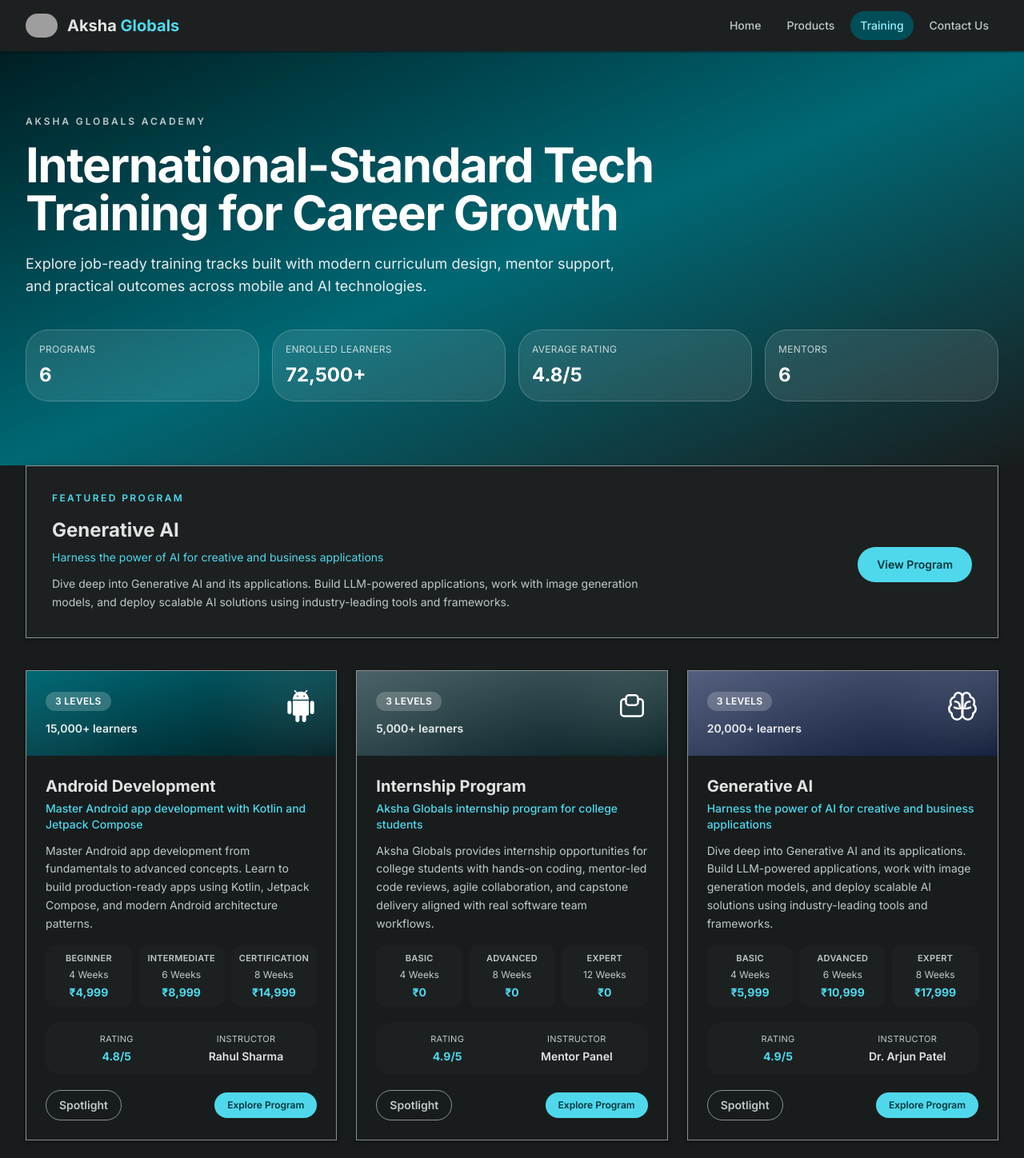
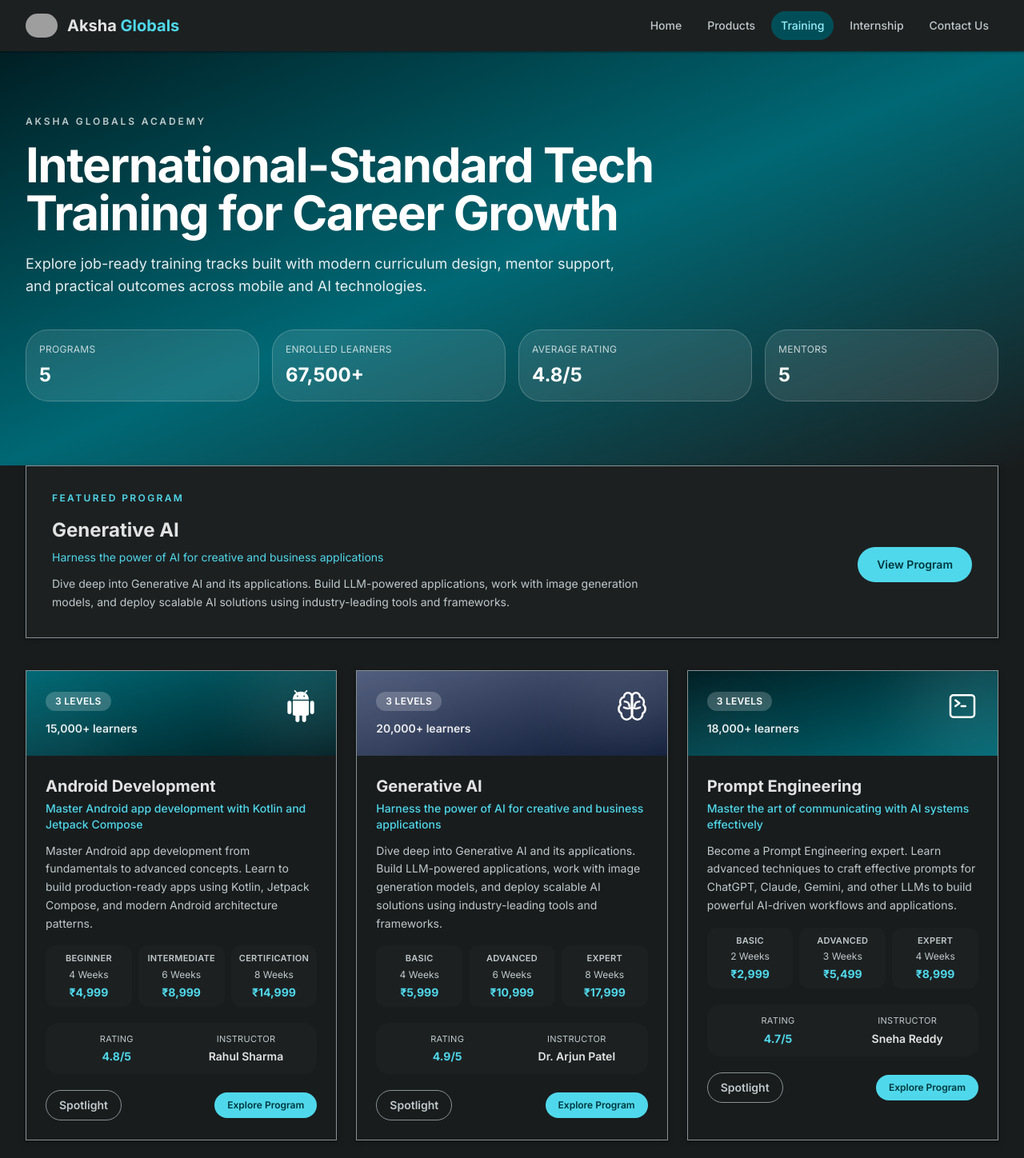
Before and after one commit to koteswaradk/AkshaGlobals-website, a React (Vite) app: page /#/training in a window 1280 px wide. Shown: the top 1448 px of the page at 80% size. Built offline with nearby package versions, Linux system fonts and the light colour scheme; grey boxes are pictures that could not be loaded.

Commit message:
Separate Internship from Training nav and listing
Co-authored-by: koteswaradk <17243959+koteswaradk@users.noreply.github.com>

```diff
--- a/src/components/Navbar.tsx
+++ b/src/components/Navbar.tsx
@@ -35,6 +35,7 @@ export default function Navbar() {
     { to: '/', label: 'Home' },
     { to: '/products', label: 'Products' },
     { to: '/training', label: 'Training' },
+    { to: '/training/internship', label: 'Internship' },
     // { to: '/studio', label: 'Studio' }, // Hidden for now — can be re-enabled in the future
     { to: '/contact', label: 'Contact Us' },
   ]
--- a/src/pages/Training.tsx
+++ b/src/pages/Training.tsx
@@ -50,12 +50,15 @@ function parseStudents(value: string) {
 }
 
 export default function Training() {
-  const [selectedCourse, setSelectedCourse] = useState<string | null>(getDefaultSelectedCourseId(courses))
+  const trainingCourses = courses.filter(course => course.id !== 'internship')
+  const [selectedCourse, setSelectedCourse] = useState<string | null>(getDefaultSelectedCourseId(trainingCourses))
 
-  const selectedCourseData = courses.find(course => course.id === selectedCourse) ?? courses[0] ?? null
-  const featuredCourse = courses.find(course => course.featured) ?? courses[0] ?? null
-  const averageRating = courses.reduce((sum, course) => sum + course.rating, 0) / courses.length
-  const totalLearners = courses.reduce((sum, course) => sum + parseStudents(course.students), 0)
+  const selectedCourseData = trainingCourses.find(course => course.id === selectedCourse) ?? trainingCourses[0] ?? null
+  const featuredCourse = trainingCourses.find(course => course.featured) ?? trainingCourses[0] ?? null
+  const averageRating = trainingCourses.length
+    ? trainingCourses.reduce((sum, course) => sum + course.rating, 0) / trainingCourses.length
+    : 0
+  const totalLearners = trainingCourses.reduce((sum, course) => sum + parseStudents(course.students), 0)
 
   return (
     <div className="min-h-screen bg-m3-surface dark:bg-m3-dark-surface">
@@ -77,10 +80,10 @@ export default function Training() {
 
           <div className="mt-10 grid gap-4 sm:grid-cols-2 lg:grid-cols-4">
             {[
-              ['Programs', courses.length],
+              ['Programs', trainingCourses.length],
               ['Enrolled learners', `${totalLearners.toLocaleString()}+`],
               ['Average rating', `${averageRating.toFixed(1)}/5`],
-              ['Mentors', new Set(courses.map(course => course.instructor)).size],
+              ['Mentors', new Set(trainingCourses.map(course => course.instructor)).size],
             ].map(([label, value]) => (
               <div key={label} className="rounded-m3-xl border border-white/20 bg-white/10 p-4 backdrop-blur-sm">
                 <div className="text-xs uppercase tracking-wide text-white/75">{label}</div>
@@ -92,7 +95,7 @@ export default function Training() {
       </section>
 
       <section className="mx-auto max-w-7xl px-4 pb-16 sm:px-6 lg:px-8">
-        {!courses.length ? (
+        {!trainingCourses.length ? (
           <div className="rounded-m3-xl border border-dashed border-m3-outline p-10 text-center dark:border-m3-dark-outline">
             <h2 className="text-xl font-bold text-m3-on-surface dark:text-m3-dark-on-surface">No programs found</h2>
             <p className="mt-2 text-sm text-m3-on-surface-variant dark:text-m3-dark-on-surface-variant">Please check back soon.</p>
@@ -121,7 +124,7 @@ export default function Training() {
             )}
 
             <div className="grid grid-cols-1 gap-6 md:grid-cols-2 xl:grid-cols-3">
-              {courses.map(course => {
+              {trainingCourses.map(course => {
                 const isSelected = selectedCourseData?.id === course.id
                 return (
                   <article
```
